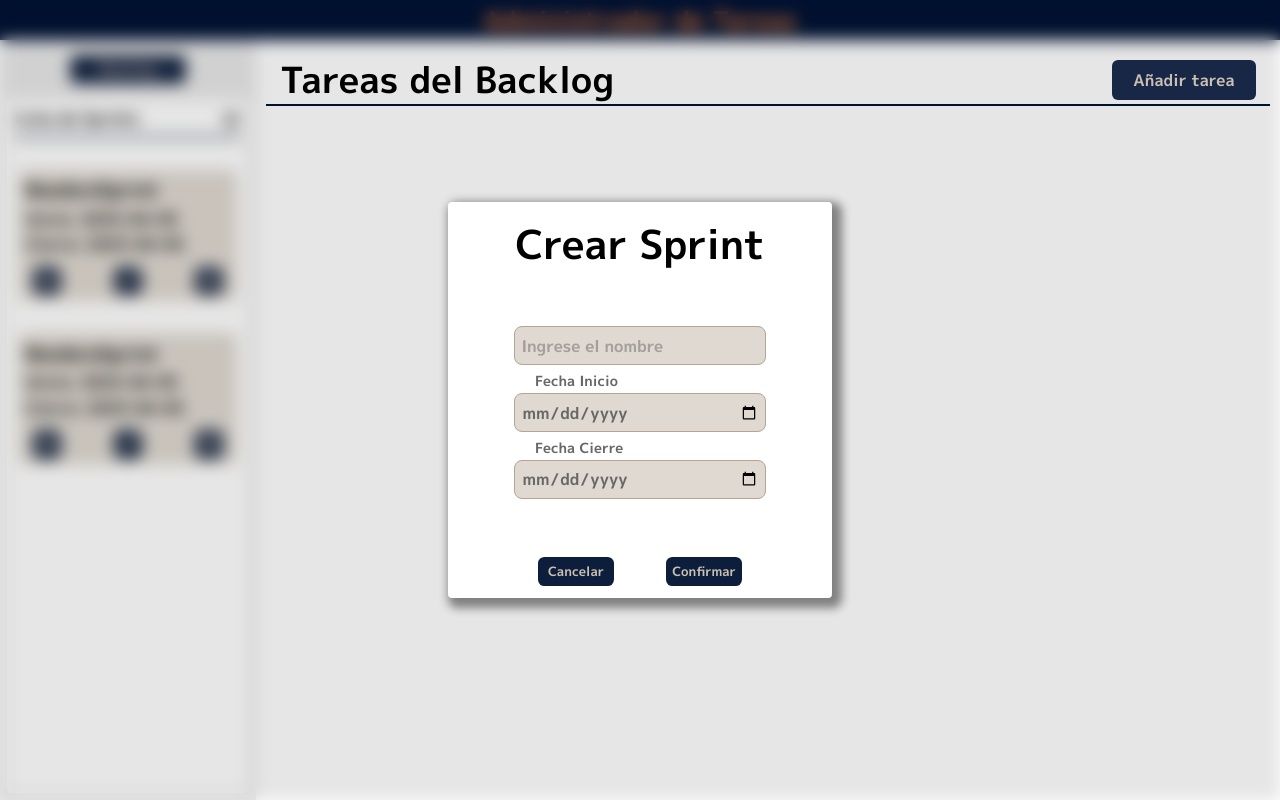
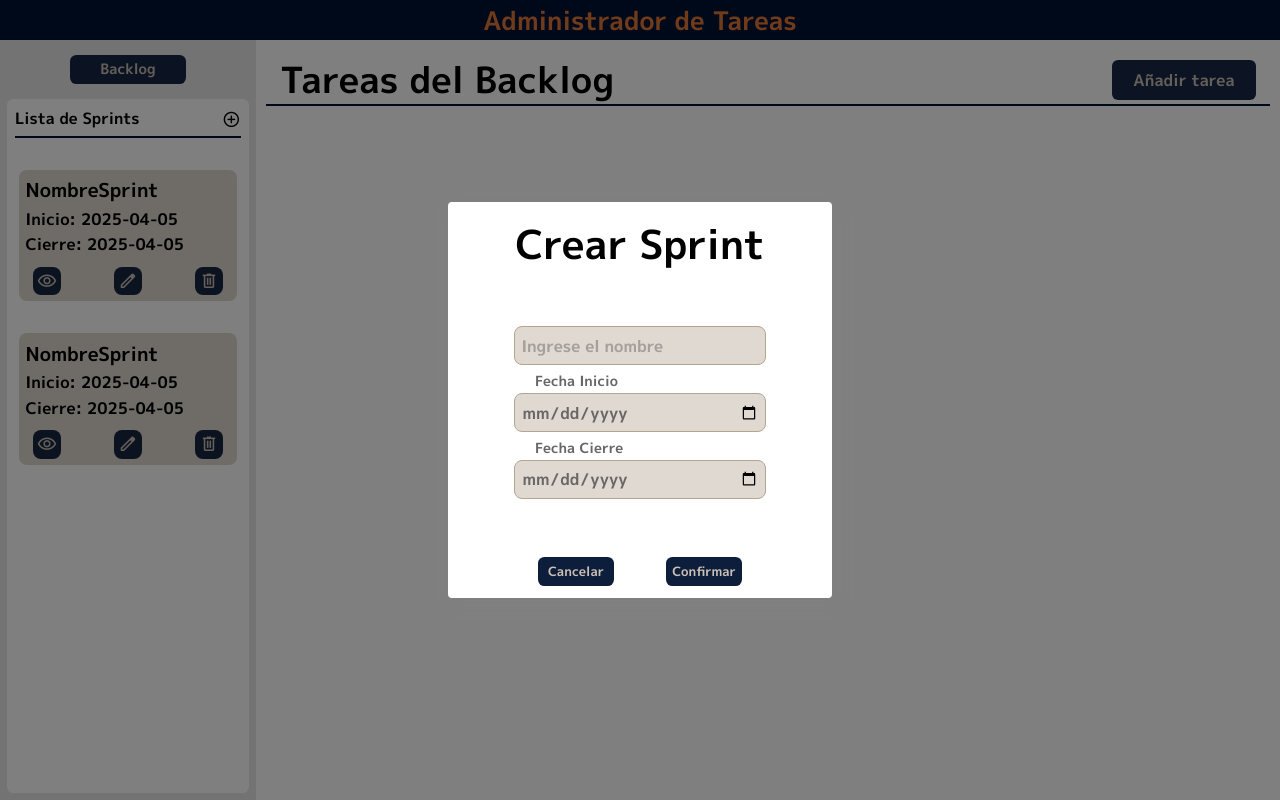
Before and after one commit to Santiago91218/Proyecto-ToDoList, a React (Vite) app: page / in a window 1280 px wide. Both pictures are taken after a click on the button "add_circle". Built offline with nearby package versions, Linux system fonts and the light colour scheme.

Commit message:
Arreglando ubicacion de los modals

```diff
--- a/src/components/ui/PopUps/CrearSprint/CrearSprint.tsx
+++ b/src/components/ui/PopUps/CrearSprint/CrearSprint.tsx
@@ -10,7 +10,7 @@ export const CrearSprint: FC<IProps> = ({ closeModal }) => {
   };
 
   return (
-    <div className="absolute top-0 left-0 flex justify-center items-center w-[100vw] h-[100vh] backdrop-blur-sm backdrop-brightness-90">
+    <div className="fixed inset-0 bg-black/50 flex justify-center items-center z-[999]">
       <div className="bg-[#fff] shadow-[5px_5px_10px_5px_gray] w-[30%] !p-[12px] flex flex-col gap-8 items-center justify-center p-1 rounded">
         <div className="w-[100%] flex justify-center items-center !mb-[20px]">
           <h3 className="text-[40px]">Crear Sprint</h3>
--- a/src/components/ui/PopUps/CrearTarea/CrearTarea.tsx
+++ b/src/components/ui/PopUps/CrearTarea/CrearTarea.tsx
@@ -10,7 +10,7 @@ export const CrearTarea: FC<IProps> = ({ closeModal }) => {
   };
 
   return (
-    <div className="absolute top-0 left-0 flex justify-center items-center w-[100%] h-[95vh] backdrop-blur-sm backdrop-brightness-90">
+    <div className="fixed inset-0 bg-black/50 flex justify-center items-center z-[999]">
       <div className="bg-[#fff] shadow-[5px_5px_10px_5px_gray] w-[30%] !p-[12px] flex flex-col gap-8 items-center justify-center p-1 rounded">
         <div className="w-[100%] flex justify-center items-center !mb-[20px]">
           <h3 className="text-[40px]">Crear Tarea</h3>
```
